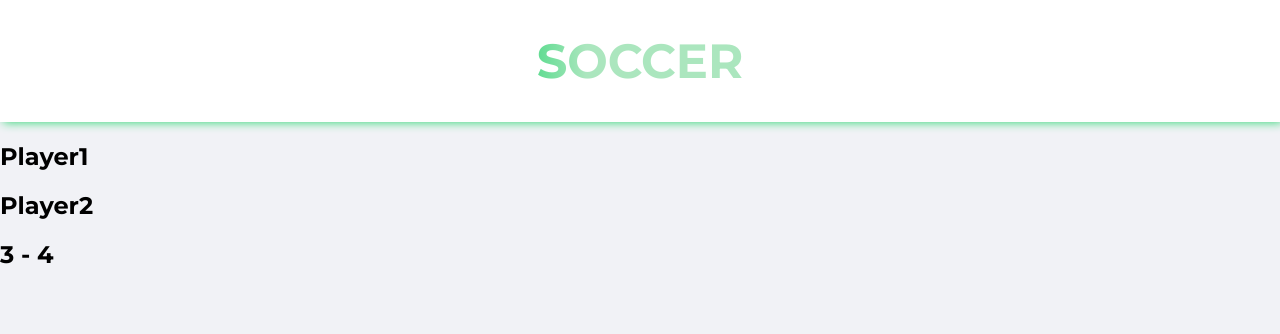
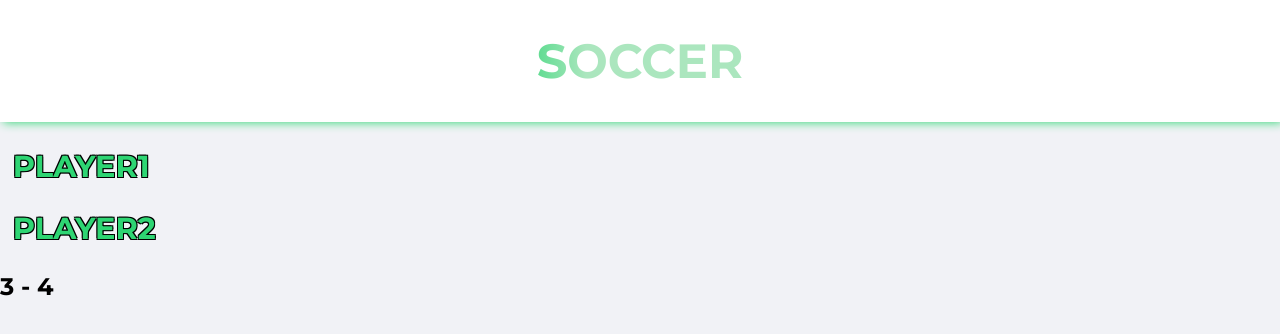
Before and after one commit to grzesiekS/soccer, a React (Create React App) app: page / in a window 1280 px wide. Shown: the top 334 px of the page. Built offline with nearby package versions, Linux system fonts and the light colour scheme.

Commit message:
Add styles for Player subcomponent

```diff
--- a/src/components/features/ScoreBoard/Player/Player.module.scss
+++ b/src/components/features/ScoreBoard/Player/Player.module.scss
@@ -0,0 +1,15 @@
+@import "../../../../styles/settings.scss";
+
+.container {
+  margin: 0 0.8em;
+}
+
+.name {
+  font-size: 1.9rem;
+  text-transform: uppercase;
+  color: $player_name_color;
+  text-shadow: -1px -1px 0 $player_name_text-shadow_color,
+              1px -1px 0 $player_name_text-shadow_color,
+              -1px 1px 0 $player_name_text-shadow_color,
+              1px 1px 0 $player_name_text-shadow_color;
+}
--- a/src/styles/settings.scss
+++ b/src/styles/settings.scss
@@ -19,3 +19,7 @@ $header_shadowBox_color: $ufoGreen;
 //LOGO - Settings
 $logo_text_color: $black;
 $logo_background_gradient: linear-gradient(to right, $limeSoap 20%, $ufoGreen 40%, $ufoGreen 60%, $limeSoap 80%);
+
+//PLAYER - Settings
+$player_name_color: $ufoGreen;
+$player_name_text-shadow_color: $black;
```
